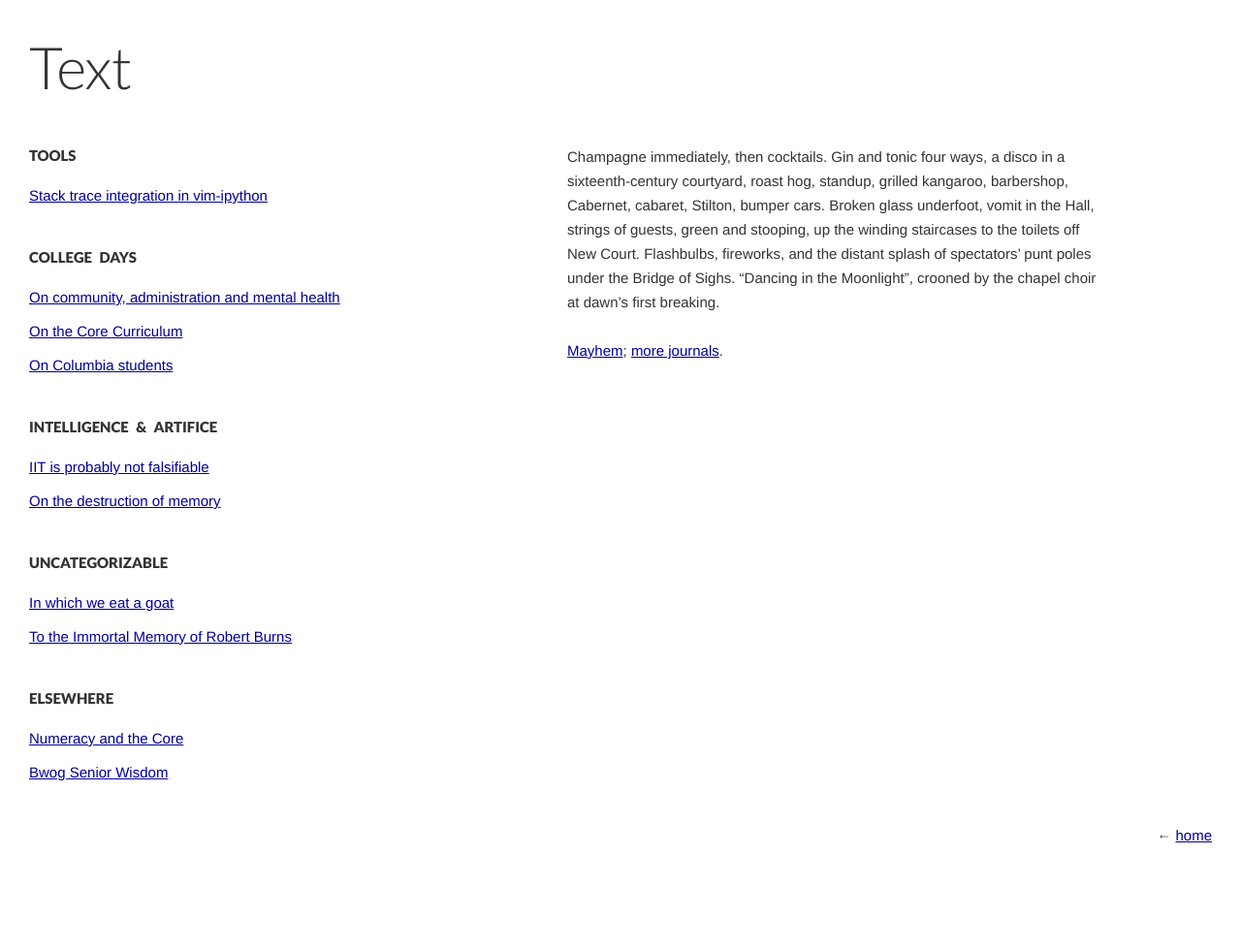
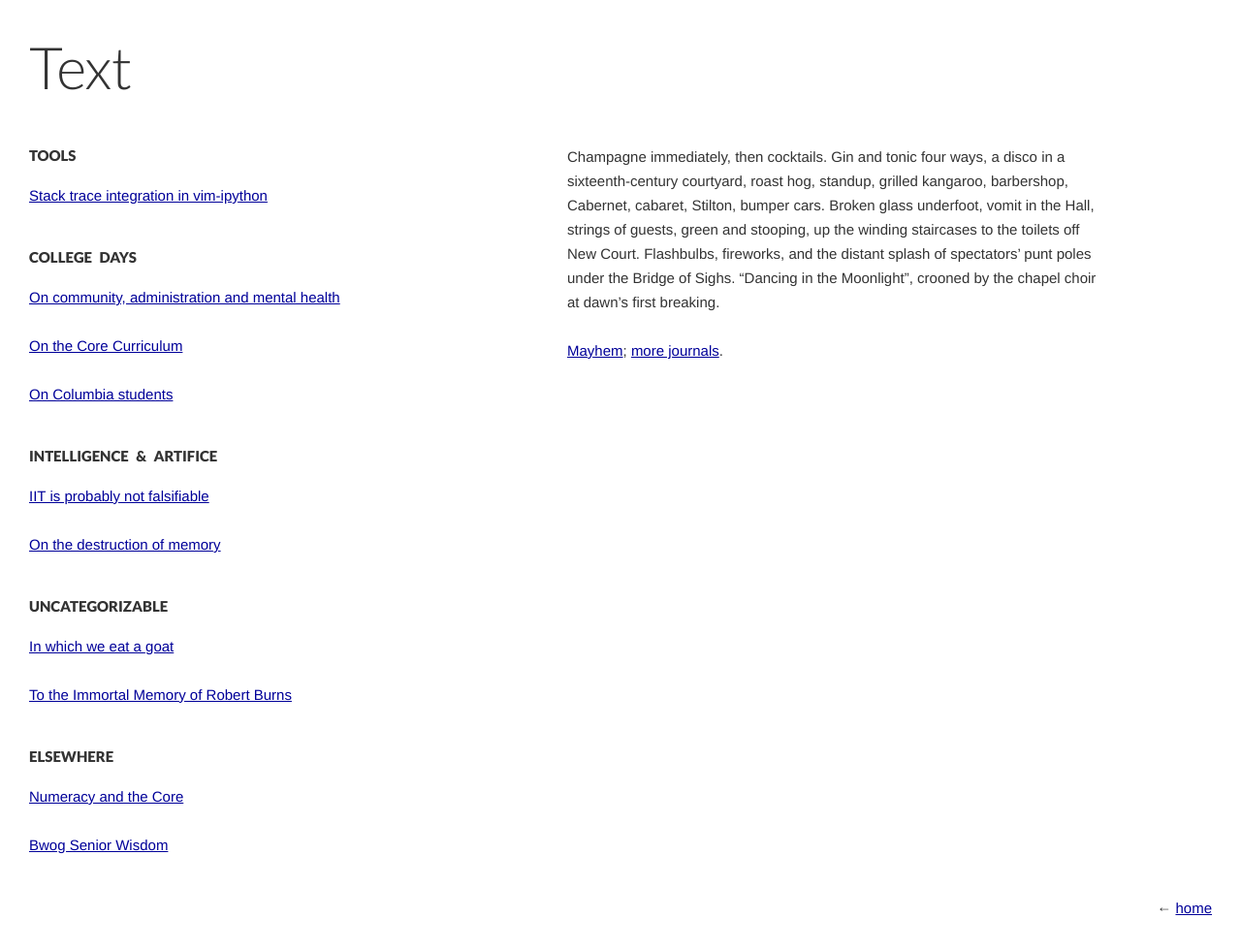
Before and after one commit to jacobandreas/writing, a Jekyll site: the page built from index.html, in a window 1280 px wide. Shown: the whole page at 97% size. Built offline with Jekyll 4.4.1, drawn with Linux system fonts in a browser that asks for light colours; nearby versions of some CDN libraries; before the commit the page ends 905 px from its top, so only the background shows below that.

Commit message:
expand nobullet lists

```diff
--- a/css/style.css
+++ b/css/style.css
@@ -133,6 +133,10 @@ ul, ol {
 
 li {
   margin-bottom: .667em;
+}
+
+ul.nobullet li {
+  margin-bottom: 1.667em;
 }
 
 ul {
```
